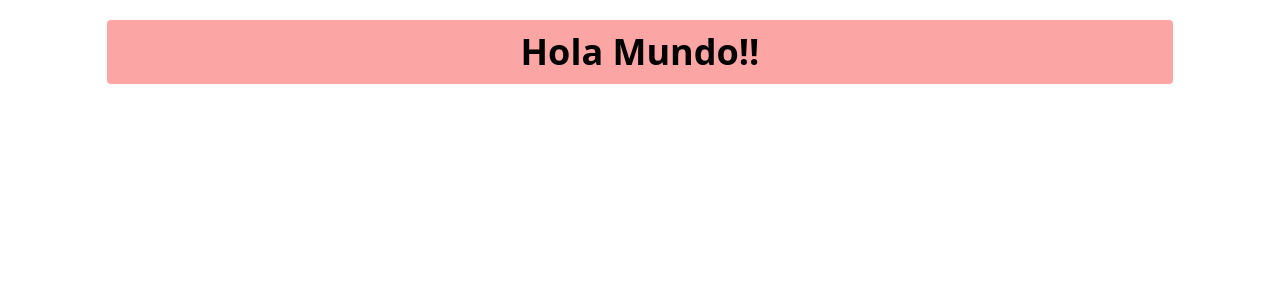
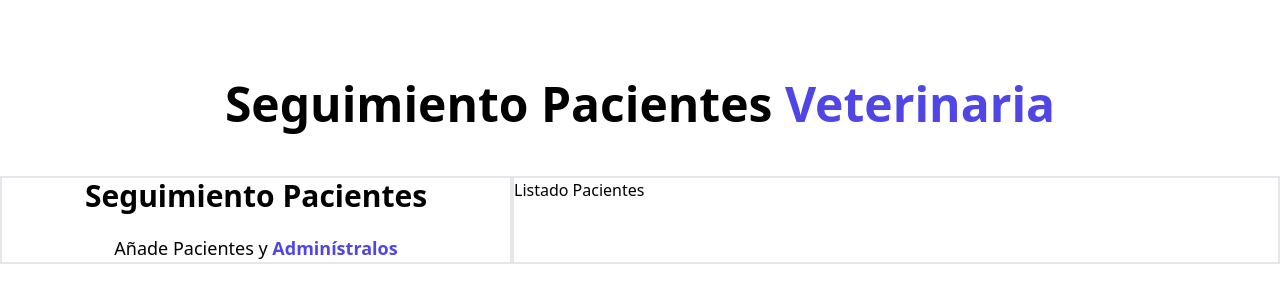
Before and after one commit to rroblsgo/citas-vite-react, a React (Vite) app: page / in a window 1280 px wide. Shown: the top 302 px of the page. Built offline with nearby package versions, Linux system fonts and the light colour scheme.

Commit message:
Añadiendo componentes versión inicial y probando clases de tailwind

```diff
--- a/index.html
+++ b/index.html
@@ -8,7 +8,7 @@
   <title>citas-vite-react</title>
 </head>
 
-<body>
+<body class="bg-gray-150 h-screen">
   <div id="root"></div>
   <script type="module" src="/src/main.jsx"></script>
 </body>
--- a/src/App.jsx
+++ b/src/App.jsx
@@ -1,11 +1,17 @@
-function App() {
+import Header from './components/Header';
+import Formulario from './components/Formulario';
+import ListadoPacientes from './components/ListadoPacientes';
+
+const App = () => {
   return (
-    <div className="w-full">
-      <h1 className="text-4xl bg-red-300 font-bold w-5/6 mx-auto text-center rounded mt-5 py-3">
-        Hola Mundo!!
-      </h1>
+    <div className="container mx-auto mt-20">
+      <Header />
+      <div className="mt-12 md:flex">
+        <Formulario />
+        <ListadoPacientes />
+      </div>
     </div>
   );
-}
+};
 
 export default App;
--- /dev/null
+++ b/src/components/Formulario.jsx
@@ -0,0 +1,13 @@
+const Formulario = () => {
+  return (
+    <div className="md:w-1/2 lg:w-2/5 border-2">
+      <h2 className="font-black text-3xl text-center">Seguimiento Pacientes</h2>
+      <p className="text-lg mt-5 text-center">
+        Añade Pacientes y{' '}
+        <span className="text-indigo-600 font-bold">Adminístralos</span>
+      </p>
+    </div>
+  );
+};
+
+export default Formulario;
--- /dev/null
+++ b/src/components/Header.jsx
@@ -0,0 +1,12 @@
+const Header = () => {
+  return (
+    <div>
+      <h1 className="font-black text-5xl text-center md:w-2/3 mx-auto">
+        Seguimiento Pacientes{' '}
+        <span className="text-indigo-600">Veterinaria</span>
+      </h1>
+    </div>
+  );
+};
+
+export default Header;
--- /dev/null
+++ b/src/components/ListadoPacientes.jsx
@@ -0,0 +1,9 @@
+const ListadoPacientes = () => {
+  return (
+    <div className="w-1/2 lg:w-3/5 border-2">
+      <h2>Listado Pacientes</h2>
+    </div>
+  );
+};
+
+export default ListadoPacientes;
```
Also changed, not shown: src/main.jsx (+5 -5 lines).
